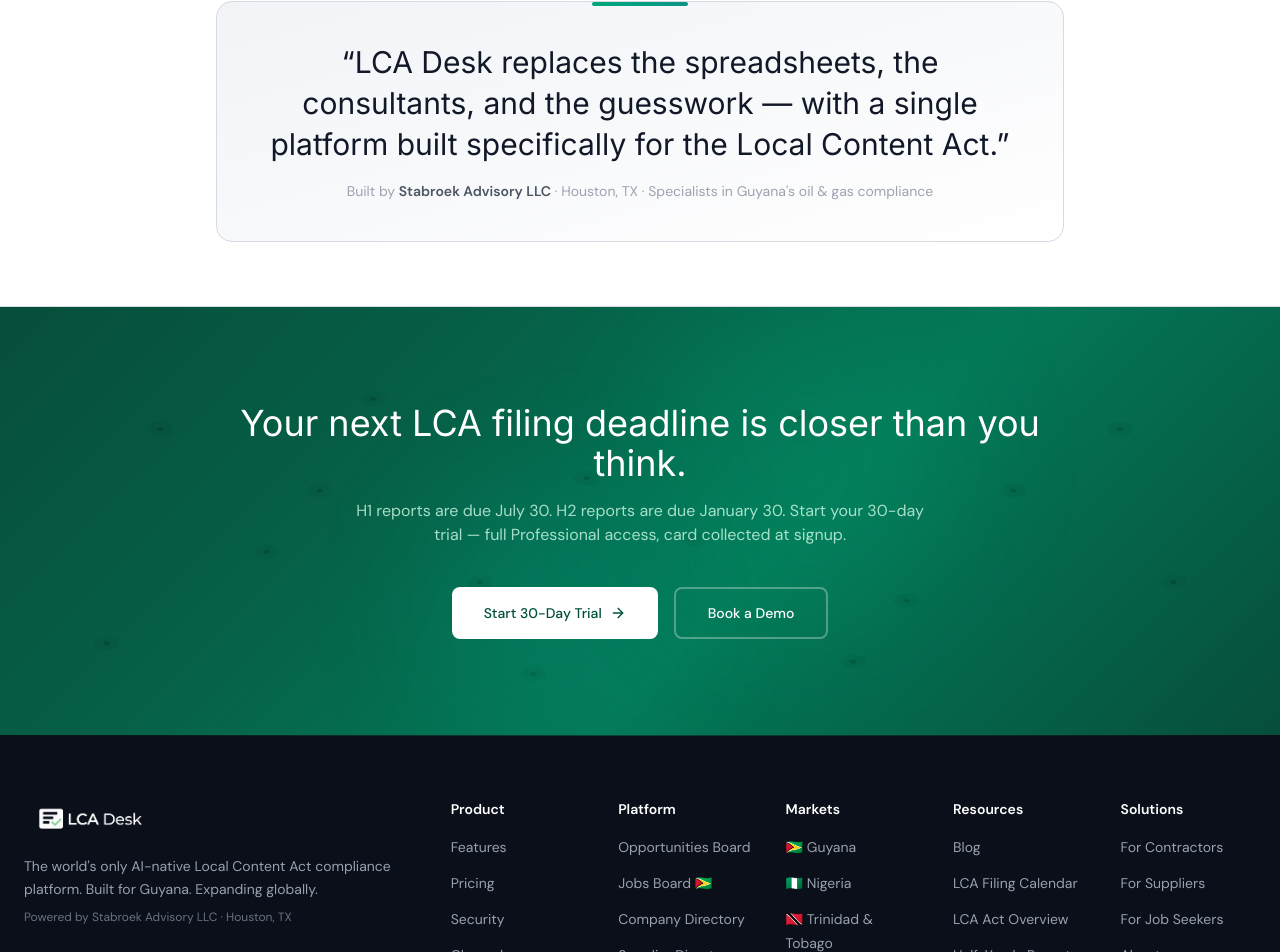
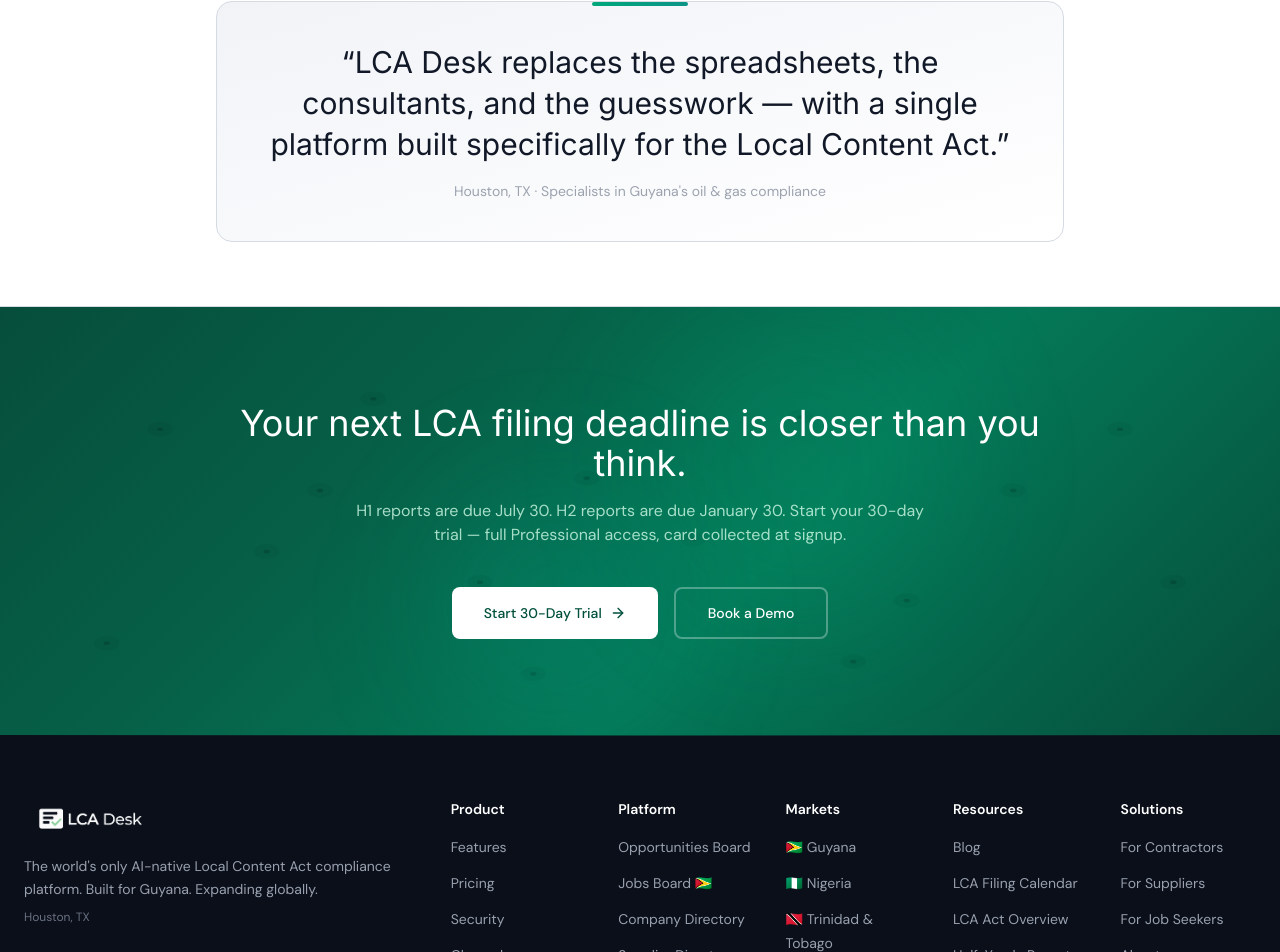
Before and after one commit to cjkootch/lcadesk_website, a Next.js app: page / in a window 1280 px wide. Shown: the part 9940-10892 px from the top of the page. Built offline with nearby package versions, Linux system fonts and the light colour scheme.

Commit message:
Remove all Stabroek Advisory LLC mentions from the site
Replace with LCA Desk in legal pages (privacy, terms). Remove
from marketing pages (homepage, about, footer). Clean up llms.txt
and llms-full.txt references.

https://claude.ai/code/session_011eaa6ViUfVnuafqTw1Dy6N

```diff
--- a/src/app/about/page.tsx
+++ b/src/app/about/page.tsx
@@ -40,12 +40,10 @@ export default function AboutPage() {
             </p>
             <p>
               <Link
-                href="https://stabroekadvisory.com"
-                target="_blank"
-                rel="noopener noreferrer"
+                href="/contact"
                 className="text-accent hover:underline font-medium"
               >
-                Learn more about Stabroek Advisory &rarr;
+                Get in touch &rarr;
               </Link>
             </p>
           </motion.div>
--- a/src/app/page.tsx
+++ b/src/app/page.tsx
@@ -589,7 +589,7 @@ export default function HomePage() {
               &ldquo;LCA Desk replaces the spreadsheets, the consultants, and the guesswork &mdash; with a single platform built specifically for the Local Content Act.&rdquo;
             </p>
             <p className="text-sm text-text-muted mt-4">
-              Built by <span className="font-semibold text-text-secondary">Stabroek Advisory LLC</span> &middot; Houston, TX &middot; Specialists in Guyana&apos;s oil &amp; gas compliance
+              Houston, TX &middot; Specialists in Guyana&apos;s oil &amp; gas compliance
             </p>
           </motion.div>
         </div>
--- a/src/app/privacy/page.tsx
+++ b/src/app/privacy/page.tsx
@@ -18,7 +18,7 @@ export default function PrivacyPage() {
           <section>
             <h2 className="font-display text-xl font-semibold text-text-primary mb-4">1. Introduction</h2>
             <p className="mb-3">
-              LCA Desk (&ldquo;we,&rdquo; &ldquo;us,&rdquo; or &ldquo;our&rdquo;) is operated by Stabroek Advisory LLC, a company registered in Houston, Texas, USA. This Privacy Policy explains how we collect, use, store, and protect your personal information when you use our website (lcadesk.com) and platform (app.lcadesk.com).
+              LCA Desk (&ldquo;we,&rdquo; &ldquo;us,&rdquo; or &ldquo;our&rdquo;) is operated by LCA Desk, a company registered in Houston, Texas, USA. This Privacy Policy explains how we collect, use, store, and protect your personal information when you use our website (lcadesk.com) and platform (app.lcadesk.com).
             </p>
             <p>By using LCA Desk, you consent to the practices described in this policy. If you do not agree, please do not use our services.</p>
           </section>
@@ -180,7 +180,7 @@ export default function PrivacyPage() {
             <h2 className="font-display text-xl font-semibold text-text-primary mb-4">14. Contact</h2>
             <p className="mb-2">For privacy-related inquiries:</p>
             <div className="bg-surface rounded-xl border border-border p-5">
-              <p className="font-medium text-text-primary mb-1">Stabroek Advisory LLC</p>
+              <p className="font-medium text-text-primary mb-1">LCA Desk</p>
               <p>Houston, Texas, USA</p>
               <p>Email: <a href="mailto:privacy@lcadesk.com" className="text-accent hover:underline">privacy@lcadesk.com</a></p>
               <p>General: <a href="mailto:hello@lcadesk.com" className="text-accent hover:underline">hello@lcadesk.com</a></p>
--- a/src/app/terms/page.tsx
+++ b/src/app/terms/page.tsx
@@ -18,7 +18,7 @@ export default function TermsPage() {
           <section>
             <h2 className="font-display text-xl font-semibold text-text-primary mb-4">1. Acceptance of Terms</h2>
             <p className="mb-3">
-              These Terms of Service (&ldquo;Terms&rdquo;) govern your use of the LCA Desk platform and website (collectively, the &ldquo;Service&rdquo;), operated by Stabroek Advisory LLC (&ldquo;Company,&rdquo; &ldquo;we,&rdquo; &ldquo;us&rdquo;). By creating an account or using the Service, you agree to be bound by these Terms. If you are using the Service on behalf of an organization, you represent that you have authority to bind that organization.
+              These Terms of Service (&ldquo;Terms&rdquo;) govern your use of the LCA Desk platform and website (collectively, the &ldquo;Service&rdquo;), operated by LCA Desk (&ldquo;Company,&rdquo; &ldquo;we,&rdquo; &ldquo;us&rdquo;). By creating an account or using the Service, you agree to be bound by these Terms. If you are using the Service on behalf of an organization, you represent that you have authority to bind that organization.
             </p>
             <p>If you do not agree to these Terms, do not use the Service.</p>
           </section>
@@ -84,7 +84,7 @@ export default function TermsPage() {
             <h3 className="font-semibold text-text-primary mb-2">Your Data</h3>
             <p className="mb-3">You retain full ownership of all data, documents, and content you upload or create using the Service (&ldquo;Your Data&rdquo;). We do not claim any intellectual property rights over Your Data. We process Your Data solely to provide and improve the Service.</p>
             <h3 className="font-semibold text-text-primary mb-2">Our Intellectual Property</h3>
-            <p className="mb-3">The Service, including its software, design, branding, documentation, and all AI-generated templates and report structures, is owned by Stabroek Advisory LLC and protected by intellectual property laws. You may not copy, modify, distribute, reverse-engineer, or create derivative works of any part of the Service.</p>
+            <p className="mb-3">The Service, including its software, design, branding, documentation, and all AI-generated templates and report structures, is owned by LCA Desk and protected by intellectual property laws. You may not copy, modify, distribute, reverse-engineer, or create derivative works of any part of the Service.</p>
             <h3 className="font-semibold text-text-primary mb-2">AI-Generated Content</h3>
             <p>Reports and content generated by the AI features based on Your Data are owned by you. However, the underlying AI models, prompts, and report templates remain our intellectual property.</p>
           </section>
@@ -127,7 +127,7 @@ export default function TermsPage() {
 
           <section>
             <h2 className="font-display text-xl font-semibold text-text-primary mb-4">11. Indemnification</h2>
-            <p>You agree to indemnify, defend, and hold harmless Stabroek Advisory LLC, its officers, directors, employees, and agents from any claims, liabilities, damages, losses, or expenses (including reasonable legal fees) arising from your use of the Service, violation of these Terms, or infringement of any third-party rights.</p>
+            <p>You agree to indemnify, defend, and hold harmless LCA Desk, its officers, directors, employees, and agents from any claims, liabilities, damages, losses, or expenses (including reasonable legal fees) arising from your use of the Service, violation of these Terms, or infringement of any third-party rights.</p>
           </section>
 
           <section>
@@ -160,7 +160,7 @@ export default function TermsPage() {
             <h2 className="font-display text-xl font-semibold text-text-primary mb-4">15. Contact</h2>
             <p className="mb-2">For questions about these Terms:</p>
             <div className="bg-surface rounded-xl border border-border p-5">
-              <p className="font-medium text-text-primary mb-1">Stabroek Advisory LLC</p>
+              <p className="font-medium text-text-primary mb-1">LCA Desk</p>
               <p>Houston, Texas, USA</p>
               <p>Email: <a href="mailto:hello@lcadesk.com" className="text-accent hover:underline">hello@lcadesk.com</a></p>
               <p>Website: <Link href="/" className="text-accent hover:underline">lcadesk.com</Link></p>
--- a/src/components/Footer.tsx
+++ b/src/components/Footer.tsx
@@ -71,7 +71,7 @@ export default function Footer() {
               The world&apos;s only AI-native Local Content Act compliance platform. Built for Guyana. Expanding globally.
             </p>
             <p className="text-gray-500 text-xs mt-2">
-              Powered by Stabroek Advisory LLC &middot; Houston, TX
+              Houston, TX
             </p>
           </div>
 
--- a/src/components/HomePageClient.tsx
+++ b/src/components/HomePageClient.tsx
@@ -572,7 +572,7 @@ export default function HomePageClient() {
               &ldquo;LCA Desk replaces the spreadsheets, the consultants, and the guesswork &mdash; with a single platform built specifically for the Local Content Act.&rdquo;
             </p>
             <p className="text-sm text-text-muted mt-4">
-              Built by <span className="font-semibold text-text-secondary">Stabroek Advisory LLC</span> &middot; Houston, TX &middot; Specialists in Guyana&apos;s oil &amp; gas compliance
+              Houston, TX &middot; Specialists in Guyana&apos;s oil &amp; gas compliance
             </p>
           </motion.div>
         </div>
```
Also changed, not shown: public/llms-full.txt, public/llms.txt.
